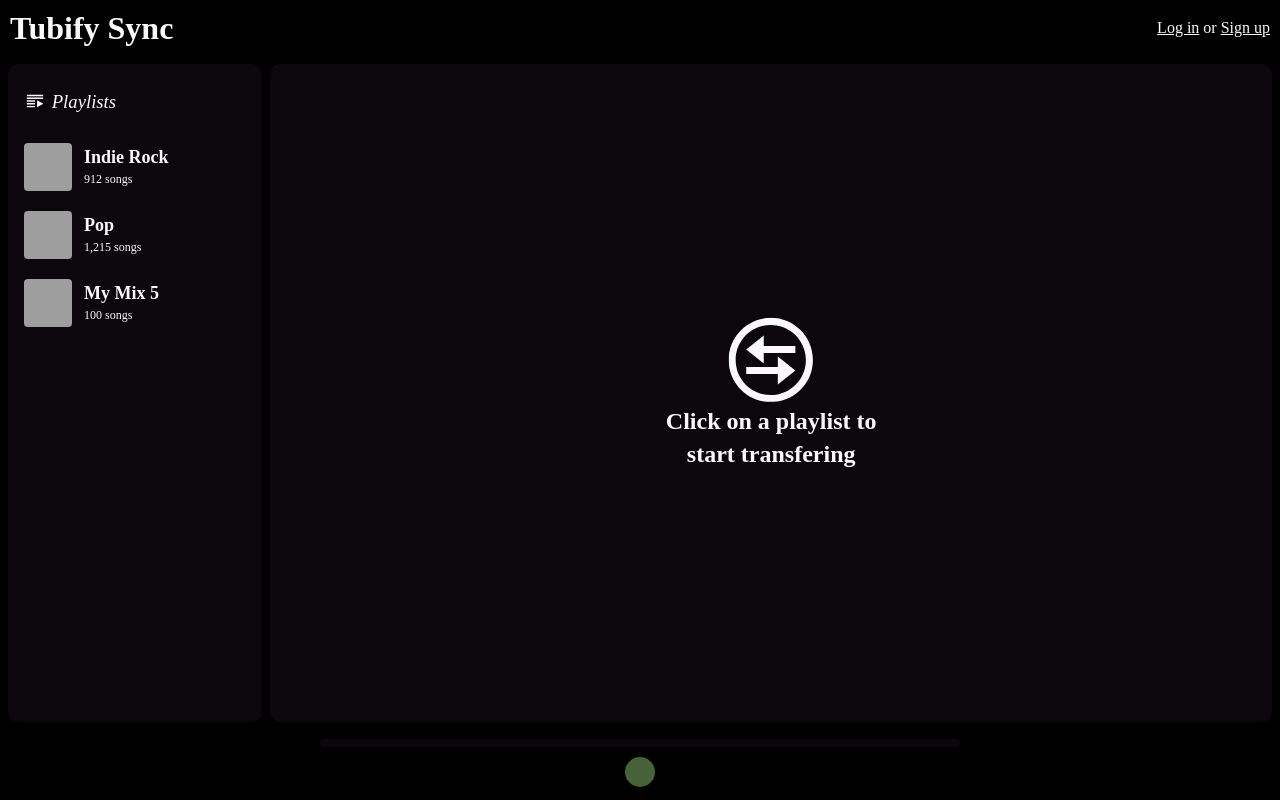
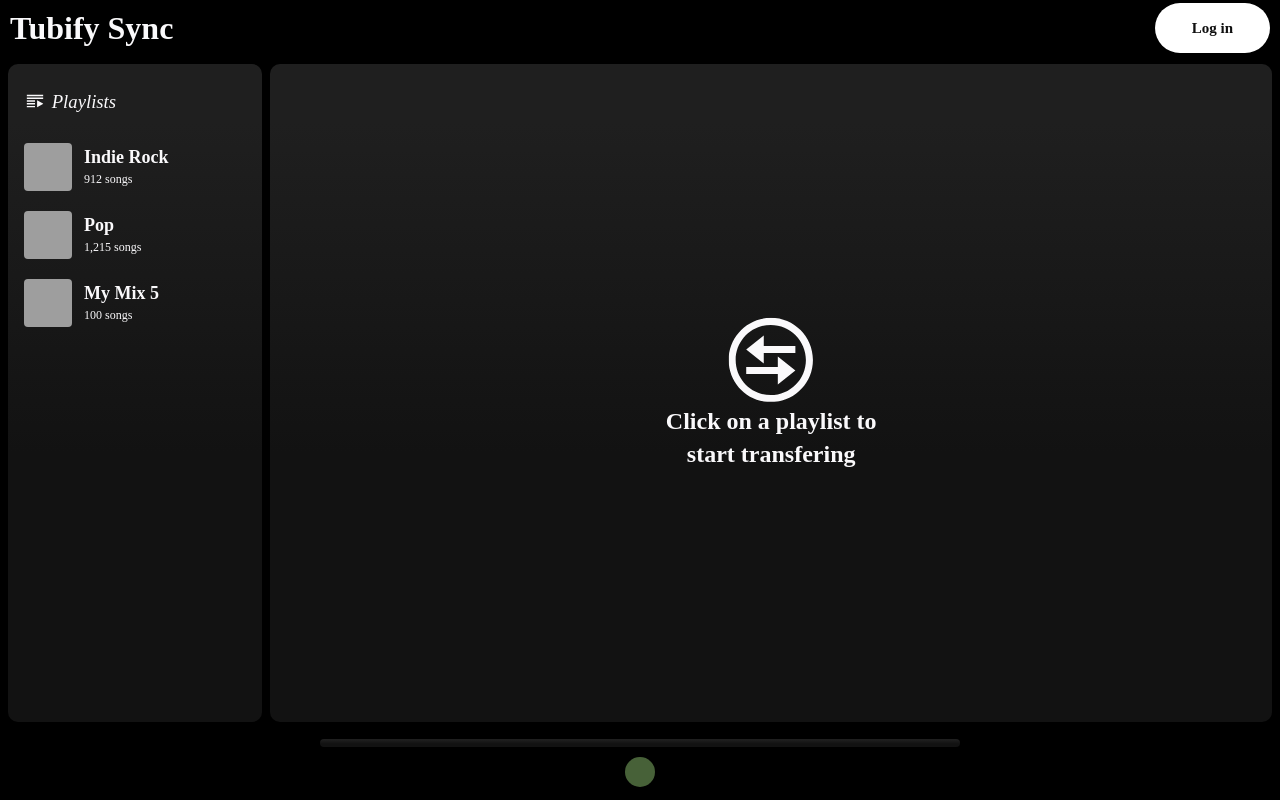
Before and after one commit to DeejC04/tubifysync, a Flask app: page / in a window 1280 px wide. Run offline with Flask 3, Linux system fonts and the light colour scheme; some web fonts are replaced; grey boxes are pictures that could not be loaded.

Commit message:
add minor aesthetic changes in css

```diff
--- a/app.py
+++ b/app.py
@@ -1,5 +1,10 @@
-from flask import Flask, render_template
-from spotipy.oauth2 import SpotifyOAuth
+from flask import Flask, render_template, redirect
+from spotipy.oauth2 import SpotifyOAuth, SpotifyClientCredentials
+import spotipy
+import requests, os, base64
+from dotenv import load_dotenv
+from urllib.parse import urlencode
+
 
 scope="user-library-modify"
 
@@ -8,5 +13,7 @@ app = Flask(__name__)
 
 @app.route("/")
 def landing_page():
-    return render('index.html'
-)
+    return render('index.html')
+
+if __name__ == "__main__":
+    app.run(debug=True)
--- a/static/styles.css
+++ b/static/styles.css
@@ -209,6 +209,24 @@ a {
     margin-left: auto;
 }
 
+.loginbox {
+    background: white;
+    width: 115px;
+    height: 50px;
+    display: flex;
+    align-items: center;
+    justify-content: center;
+    border-radius: 25px 25px;
+}
+
+.loginbox a {
+    color: #101010;
+    text-align: center;
+    text-decoration:none;
+    font-size: 15px;
+    font-weight: bold;
+}
+
 #playlist-container {
     min-width: 80%;
     margin: 8px;
@@ -238,7 +256,8 @@ a {
 
 .panel {
     overflow: auto;
-    background-color: var(--background-color);
+    background: rgb(31,31,31);
+    background: linear-gradient(180deg, rgba(31,31,31,1) 9%, rgba(18,18,18,1) 59%);
     border-radius: 10px;
     margin: var(--panel-spacing);
     height: calc(100% - 2 * var(--panel-spacing));
@@ -278,7 +297,8 @@ a {
 #loading-bar {
     height: 8px;
     width: 50%;
-    background-color: var(--background-color);
+    background: rgb(31,31,31);
+    background: linear-gradient(180deg, rgba(31,31,31,1) 9%, rgba(18,18,18,1) 59%);
     border-radius: 4px;
 }
 
--- a/templates/index.html
+++ b/templates/index.html
@@ -19,8 +19,10 @@
         <h1>Tubify Sync</h1>
       </div>
 
-      <div class=""navbar-right">
-        <p><a href="about::home">Log in</a> or <a href="about::home">Sign up</a></p>
+      <div class="navbar-right">
+        <div class="loginbox">
+          <p><a href="{{ url_for('landing_page') }}">Log in</a></p>
+        </div>
       </div>
     </nav>
 
```
